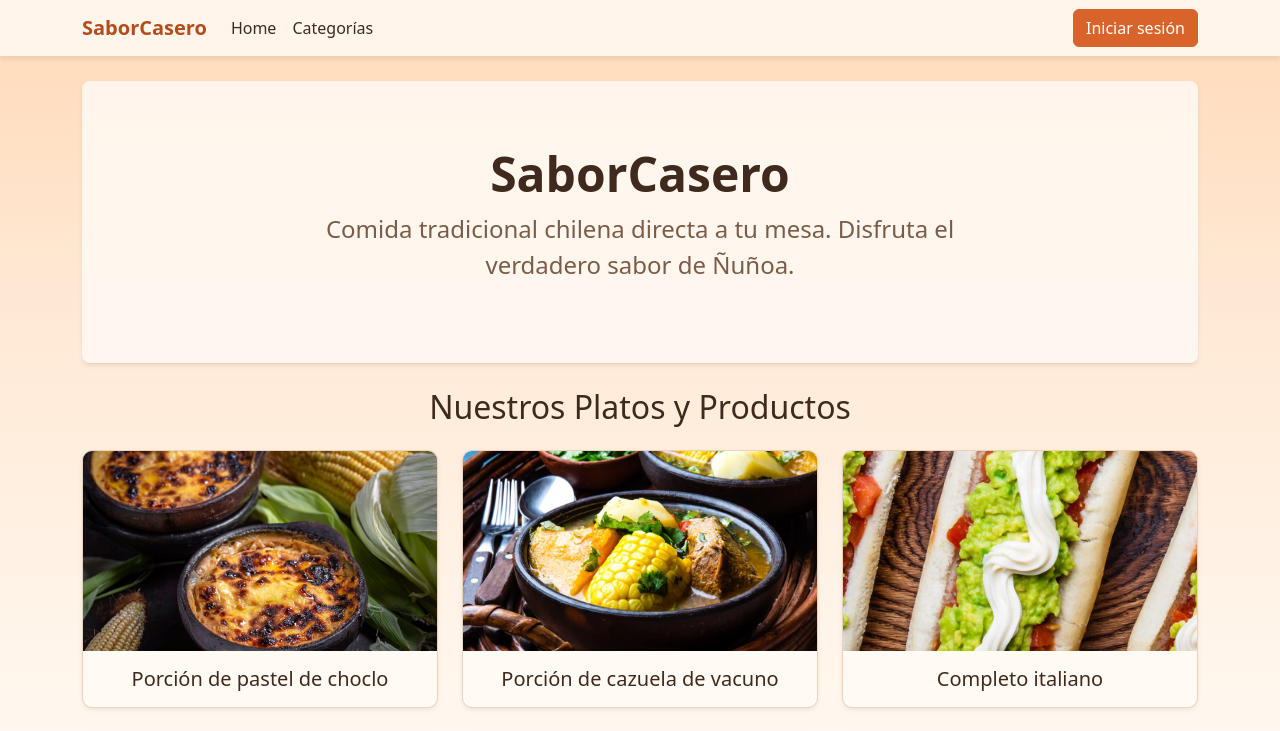
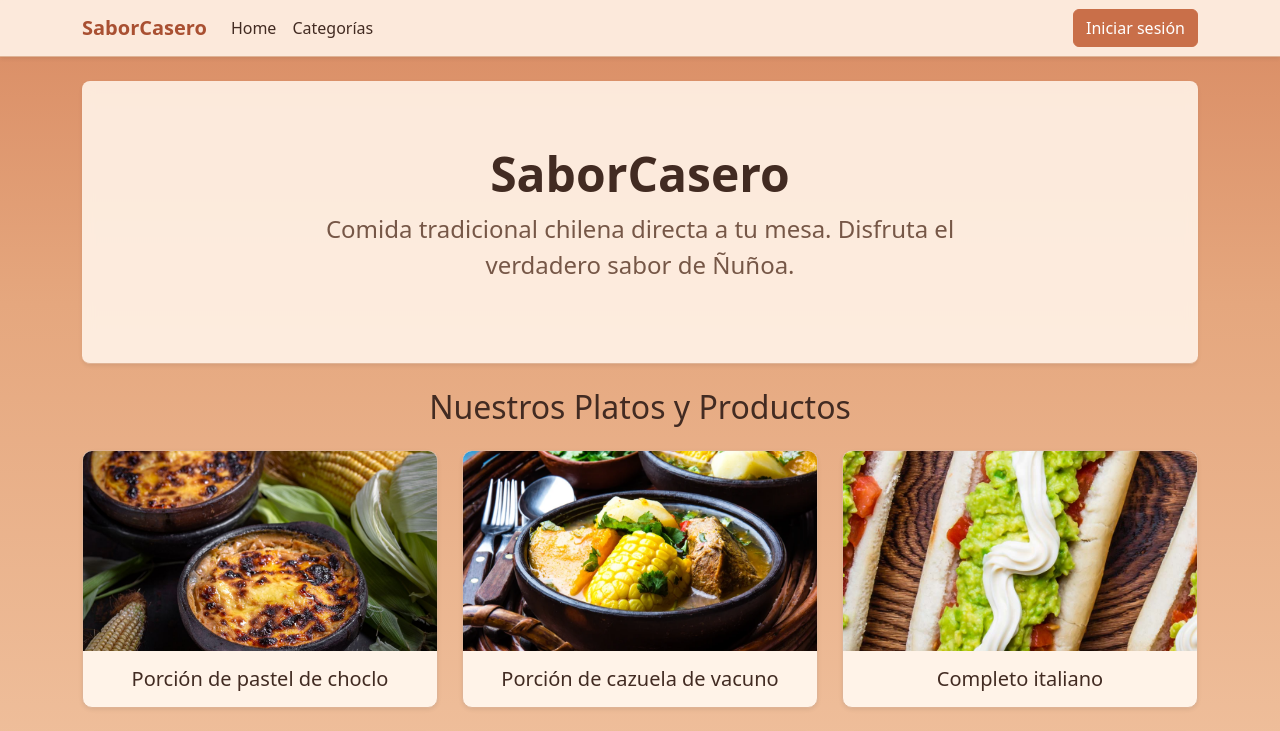
Before and after one commit to CesarTSU/SaborCaseroEv2, a React (Vite) app: page / in a window 1280 px wide. Shown: the top 731 px of the page. Built offline with nearby package versions, Linux system fonts and the light colour scheme.

Commit message:
Se oscurece la paleta de colores visuales

```diff
--- a/src/App.css
+++ b/src/App.css
@@ -1,20 +1,20 @@
 :root {
-  --sc-peach: #ffd9b8;
-  --sc-cream: #fffaf4;
-  --sc-accent: #d9642b;
-  --sc-accent-dark: #b24d1c;
-  --sc-brown: #3f2a1d;
-  --sc-brown-soft: #7a5c48;
+  --sc-peach: #d98b63;
+  --sc-cream: #fff3e8;
+  --sc-accent: #c96f49;
+  --sc-accent-dark: #a95032;
+  --sc-brown: #422b22;
+  --sc-brown-soft: #765747;
   --sc-sage: #5f8a5b;
   --sc-sage-dark: #4a7047;
-  --sc-border: #ecd2b8;
+  --sc-border: #dfb395;
   --bs-body-color: var(--sc-brown);
   --bs-secondary-color: var(--sc-brown-soft);
 }
 
 html {
   min-height: 100%;
-  background: linear-gradient(180deg, var(--sc-peach) 0%, #ffe8d3 35%, var(--sc-cream) 100%) no-repeat fixed;
+  background: linear-gradient(180deg, var(--sc-peach) 0%, #e5a77e 38%, #f0c19e 100%) no-repeat fixed;
 }
 
 body {
@@ -32,7 +32,7 @@ a:hover { color: var(--sc-accent-dark); }
 .navbar,
 .navbar.bg-light,
 .bg-light {
-  background-color: rgba(255, 250, 244, 0.85) !important;
+  background-color: rgba(255, 243, 232, 0.9) !important;
   backdrop-filter: blur(6px);
   border-bottom: 1px solid var(--sc-border);
 }
@@ -73,14 +73,14 @@ a:hover { color: var(--sc-accent-dark); }
   --bs-btn-bg: var(--sc-cream);
   --bs-btn-border-color: var(--sc-border);
   --bs-btn-color: var(--sc-brown);
-  --bs-btn-hover-bg: #ffe8d3;
+  --bs-btn-hover-bg: #f8dfca;
   --bs-btn-hover-border-color: var(--sc-accent);
 }
 .btn-outline-danger { --bs-btn-color: #b3392f; --bs-btn-border-color: #b3392f; --bs-btn-hover-bg: #b3392f; --bs-btn-hover-border-color: #b3392f; }
 
 .form-control:focus, .form-select:focus {
   border-color: var(--sc-accent);
-  box-shadow: 0 0 0 0.2rem rgba(217, 100, 43, 0.2);
+  box-shadow: 0 0 0 0.2rem rgba(201, 111, 73, 0.22);
 }
 
 .card-img-top {
@@ -93,12 +93,12 @@ a:hover { color: var(--sc-accent-dark); }
   border: 1px solid var(--sc-border);
   border-radius: 10px;
   overflow: hidden;
-  box-shadow: 0 4px 12px rgba(100, 60, 20, 0.30);
+  box-shadow: 0 4px 12px rgba(92, 48, 29, 0.22);
   transition: transform 0.3s ease, box-shadow 0.3s ease;
 
 }
 
 .card:hover {
   transform: translateY(-5px);
-  box-shadow: 0 6px 16px rgba(100, 60, 20, 0.30);
+  box-shadow: 0 6px 16px rgba(92, 48, 29, 0.28);
 }
```
